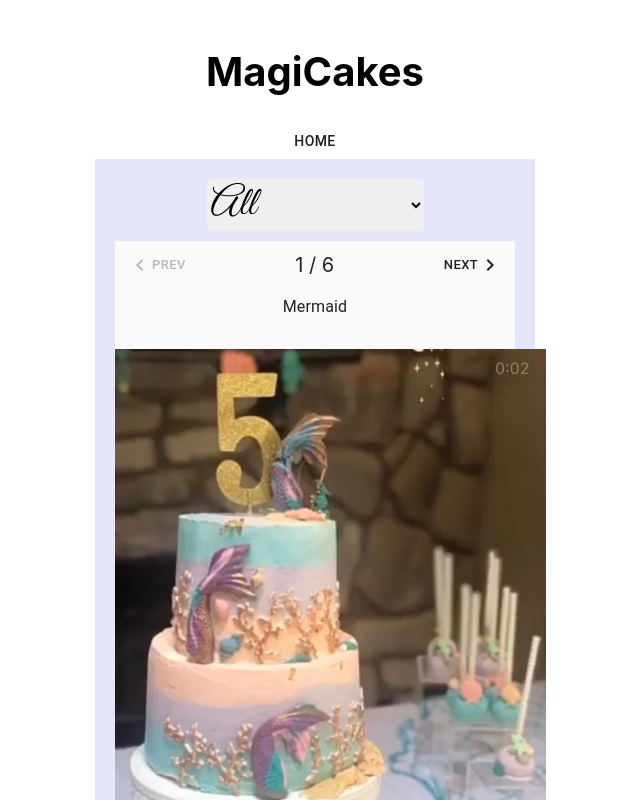
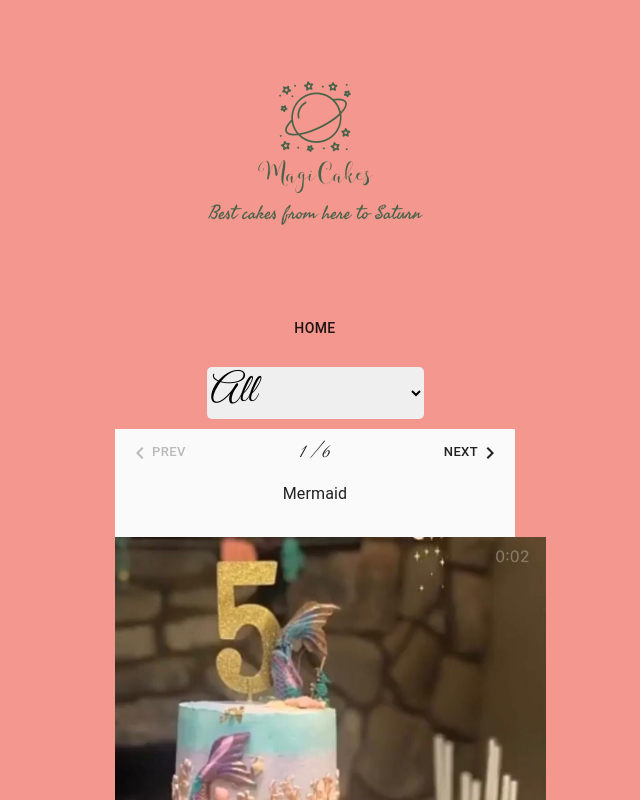
Before and after one commit to rwbogan87/nextjs-Cakes, a Next.js app: page /cakes in a window 1280 px wide. Shown: the top 800 px of the page, without its empty margins (325-965 px from the left). Built offline with nearby package versions, Linux system fonts and the light colour scheme.

Commit message:
heavy styling/layout update

```diff
--- a/components/Layout.js
+++ b/components/Layout.js
@@ -1,8 +1,13 @@
 import layoutStyles from '../styles/Layout.module.css'
 
-const Layout = ({children}) => {
+const Layout = ({ children }) => {
     return (
         <div className={layoutStyles.container}>
+            <div className={layoutStyles.logoContainer}>
+            <img src="../assets/magiCakes_logos/MagiCakes-logos_transparent.png" className={layoutStyles.logo} />
+
+            </div>
+
             <main className={layoutStyles.main}>
                 {children}
             </main>
--- a/components/Nav.js
+++ b/components/Nav.js
@@ -1,13 +1,14 @@
-import styles from '../styles/Nav.module.css'
+import navStyles from '../styles/Nav.module.css'
+import Head from 'next/head'
 
-
-const Nav = ({children}) => {
+const Nav = ({ children }) => {
     return (
         <>
-        <div className={styles.navBar}>
-            <h1>Nav</h1>
-            <p>{children}</p>
-        </div>
+            <div className={navStyles.navBar}>
+                <Head>
+                    <title>Cakes</title>
+                </Head>
+            </div>
         </>
     )
 }
--- a/pages/_app.js
+++ b/pages/_app.js
@@ -5,8 +5,7 @@ import Nav from '../components/Nav'
 
 function MyApp({ Component, pageProps }) {
   return (
-    <Layout>
-      <h1>MagiCakes</h1>
+    <Layout className={styles.layout}>
       <Component {...pageProps} />
     </Layout>
   )
--- a/pages/cakes/index.js
+++ b/pages/cakes/index.js
@@ -69,12 +69,10 @@ const picsArray = [
 
 
 export default function Cakes(props) {
-    console.log('[app loaded]; props:', props)
     const theme = useTheme();
     const [activeStep, setActiveStep] = useState(0);
     const [transition, setTransition] = useState(true)
     const [category, setCategory] = useState('All');
-    console.log('useState category:', category)
 
     //*attached to image onLoad for future styling
     const onloadFunc = () => {
@@ -148,7 +146,6 @@ export default function Cakes(props) {
                     flexDirection: 'column',
                     alignItems: 'center',
                     justifyContent: 'center',
-                    backgroundColor: 'lavender',
                 }}
             >
                 {/* <h2 className="greatVibesFont">{category}</h2> */}
--- a/pages/index.js
+++ b/pages/index.js
@@ -13,7 +13,7 @@ function HomePage() {
                     }}
                     >Cakes Gallery</Button>
             </Link>
-            <p>Home Page</p>
+            <p>Home</p>
         </Fragment>
     )
 }
--- a/styles/Layout.module.css
+++ b/styles/Layout.module.css
@@ -1,11 +1,15 @@
 .container {
-    min-height: 100vh;
     padding: 0 0.5rem;
     display: flex;
     flex-direction: column;
-    justify-content: flex-start;
     align-items: center;
-    margin-top: 20px;
+    margin: 0;
+  }
+
+  .logoContainer {
+    display: flex;
+    justify-content: center;
+    width: 100vw;
   }
 
   .main {
@@ -15,4 +19,16 @@
     justify-content: flex-start;
     align-items: center;
     font-size: 1.25rem;
+    margin-top: 10px;
   }
+
+  .h1 {
+      margin: 0;
+      padding: 0;
+      margin-top: 20px;
+  }
+
+.logo {
+  height: 300px;
+  top: 0;
+}
--- a/styles/Nav.module.css
+++ b/styles/Nav.module.css
@@ -1,7 +1,7 @@
 .navBar {
-    height: 20px;
+    height: 40px;
     width: 100vw;
-    background-color: black;
-    margin-top: -10
-
+    background-color: grey;
+    position: fixed;
+    top: 0;
 }
--- a/styles/globals.css
+++ b/styles/globals.css
@@ -3,8 +3,13 @@ html,
 body {
   padding: 0;
   margin: 0;
-  font-family: -apple-system, BlinkMacSystemFont, Segoe UI, Roboto, Oxygen,
-    Ubuntu, Cantarell, Fira Sans, Droid Sans, Helvetica Neue, sans-serif;
+  font-family: 'Great Vibes', cursive;
+
+  background-color: #F4978E;
+}
+
+html {
+  overflow-y: scroll;
 }
 
 .greatVibesFont {
@@ -14,10 +19,12 @@ body {
 a {
   color: inherit;
   text-decoration: none;
+
 }
 
 * {
   box-sizing: border-box;
+  max-width: 100vw;
 }
 
 .footer {
```
